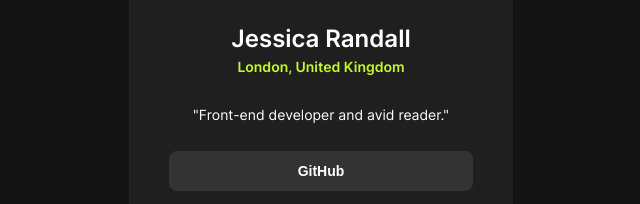
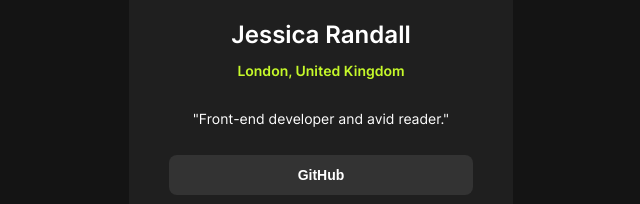
Before and after one commit to rinta-git/CONNECT-ON-SOCIAL-MEDIAS, a plain HTML site: page index.html in a window 1280 px wide. Shown: the part 238-442 px from the top of the page, 319-959 px from the left. Drawn offline with Linux system fonts and the light colour scheme.

Commit message:
header level update

```diff
--- a/index.html
+++ b/index.html
@@ -14,7 +14,7 @@
       <div class="personal-info-section">
         <img src="./assets/images/avatar-jessica.jpeg" alt="Jessica" width="88px" height="88px" />
         <h1>Jessica Randall</h1>
-        <h4>London, United Kingdom</h4>
+        <h2>London, United Kingdom</h2>
         <p>"Front-end developer and avid reader."</p>
       </div>
       <div class="social-platforms-section">
--- a/style.css
+++ b/style.css
@@ -50,7 +50,7 @@ h1{
     margin-bottom: 4px;
     margin-top: 24px;
 }
-h4{
+h2{
     color: var(--green);
     font-size: var(--fs2);
     font-weight: 600;
```
